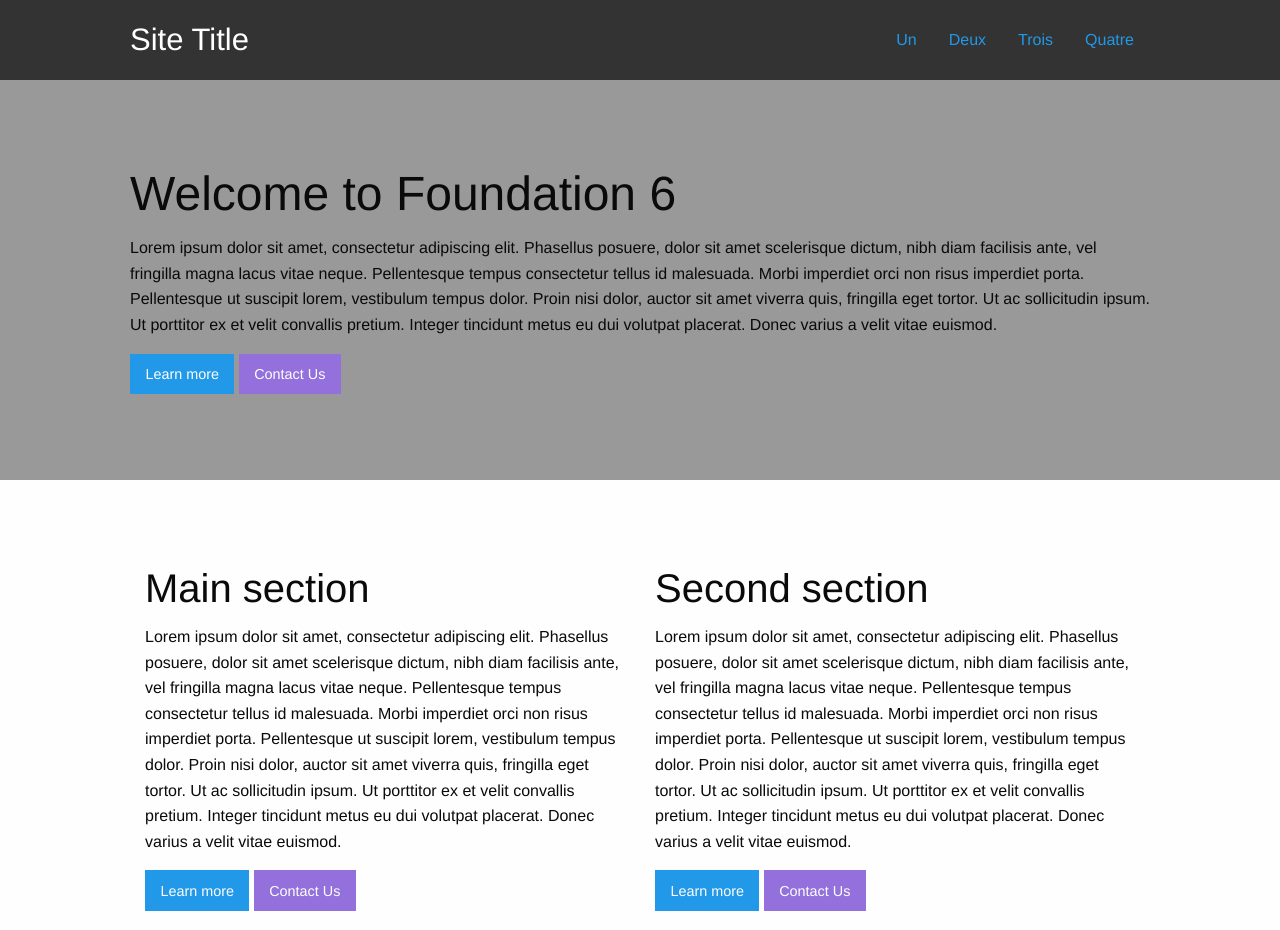
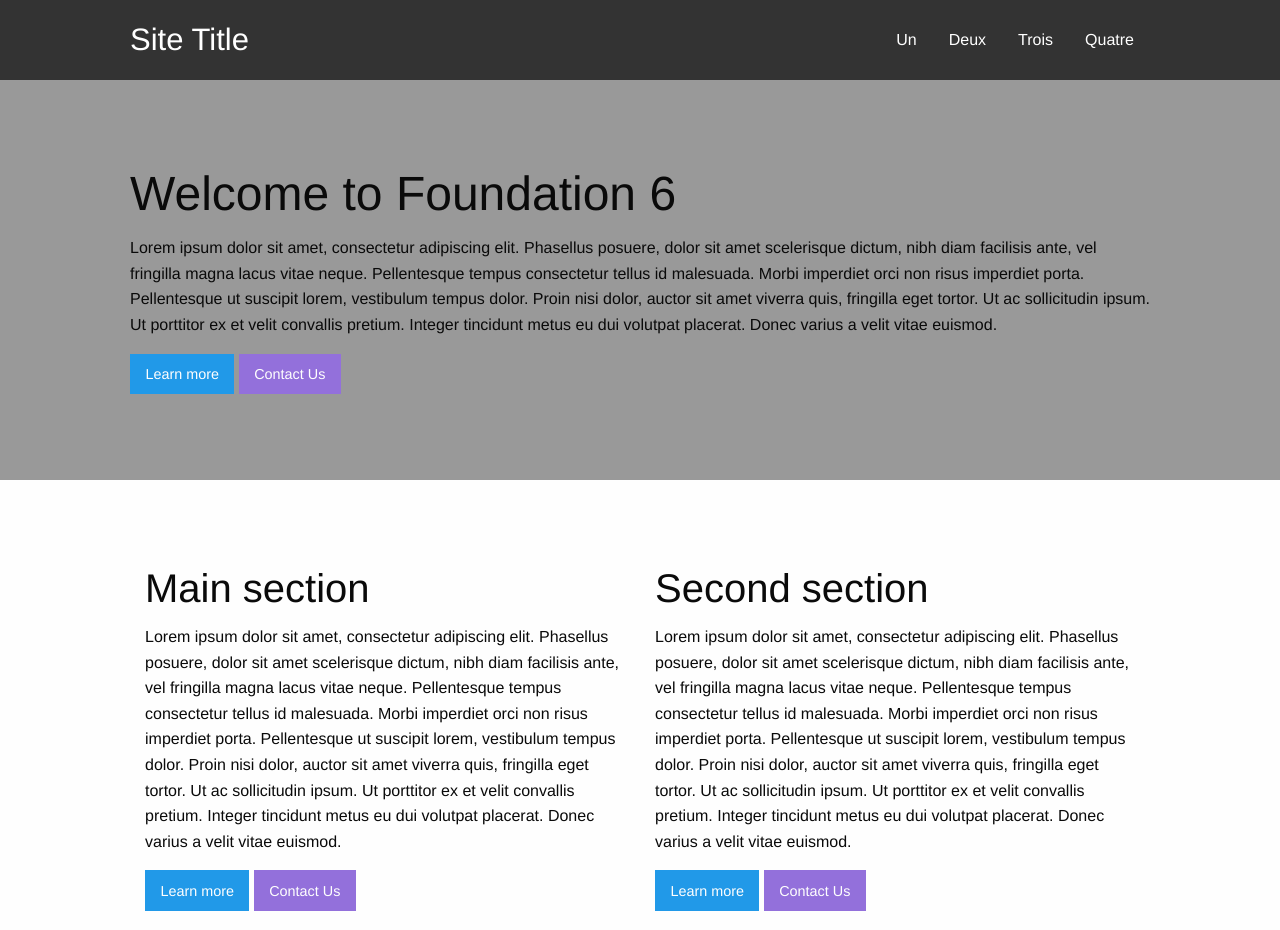
Before and after one commit to nottavi/adsandbox, a plain HTML site: page index.html in a window 1280 px wide. Shown: the top 930 px of the page. Drawn offline with Linux system fonts and the light colour scheme.

Commit message:
Menu hover & click zone

```diff
--- a/css/app.css
+++ b/css/app.css
@@ -32,14 +32,20 @@
 }
 
 .nav-desktop .menu-desktop {
-    background-color: #333;
+    background-color: transparent;
     line-height: 80px;
 }
 
 .menu > li > a {
     display: inline-block;
+    color: white;
+    line-height: 80px;
+    padding: 0 1em;
 }
 
+.menu > li > a:hover {
+    background-color: rgba(255,255,255,0.3); /* nice way to manage hover color with opacity */
+}
 /****************************************************************
 * HERO                                                          *
 /****************************************************************/
```
